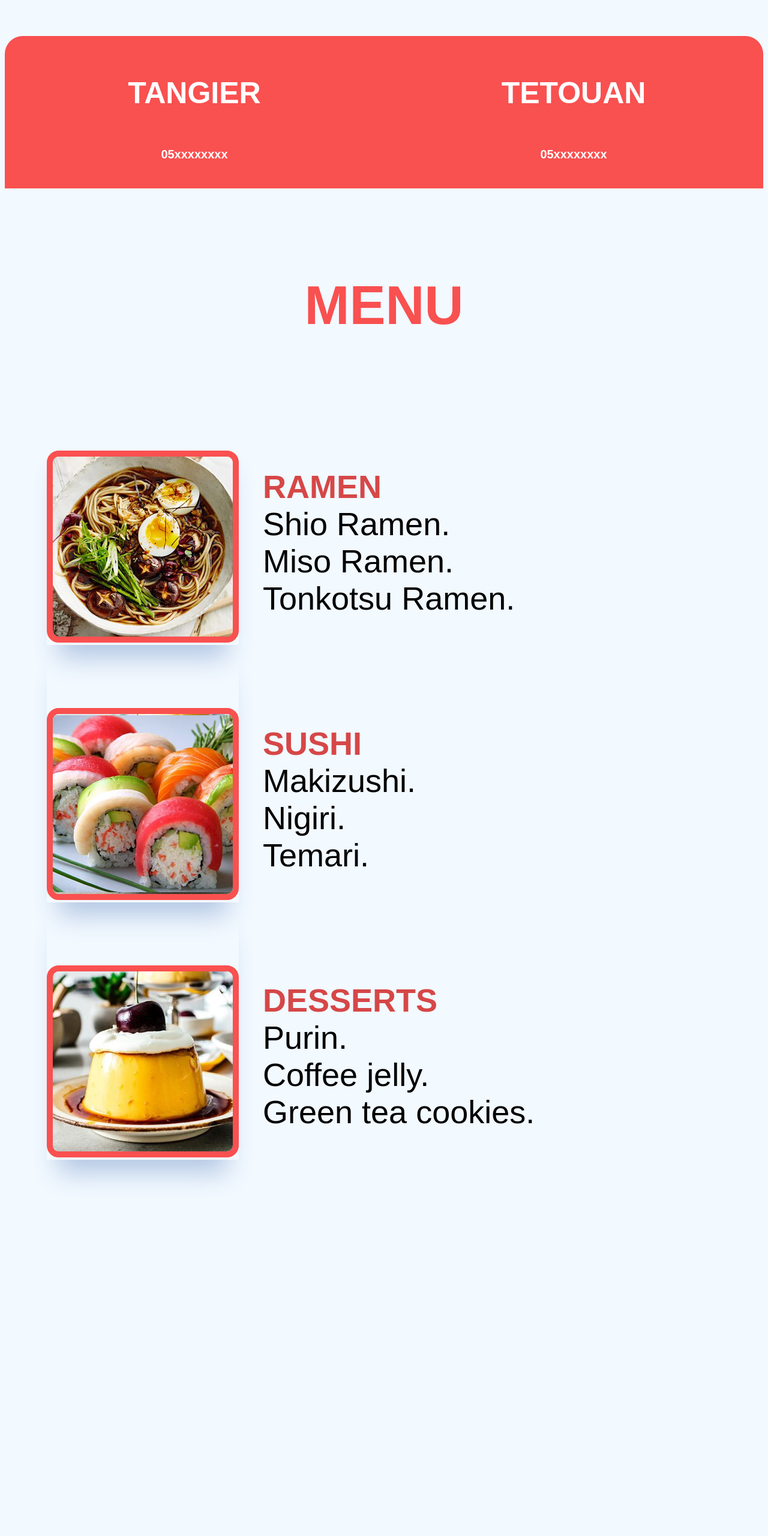
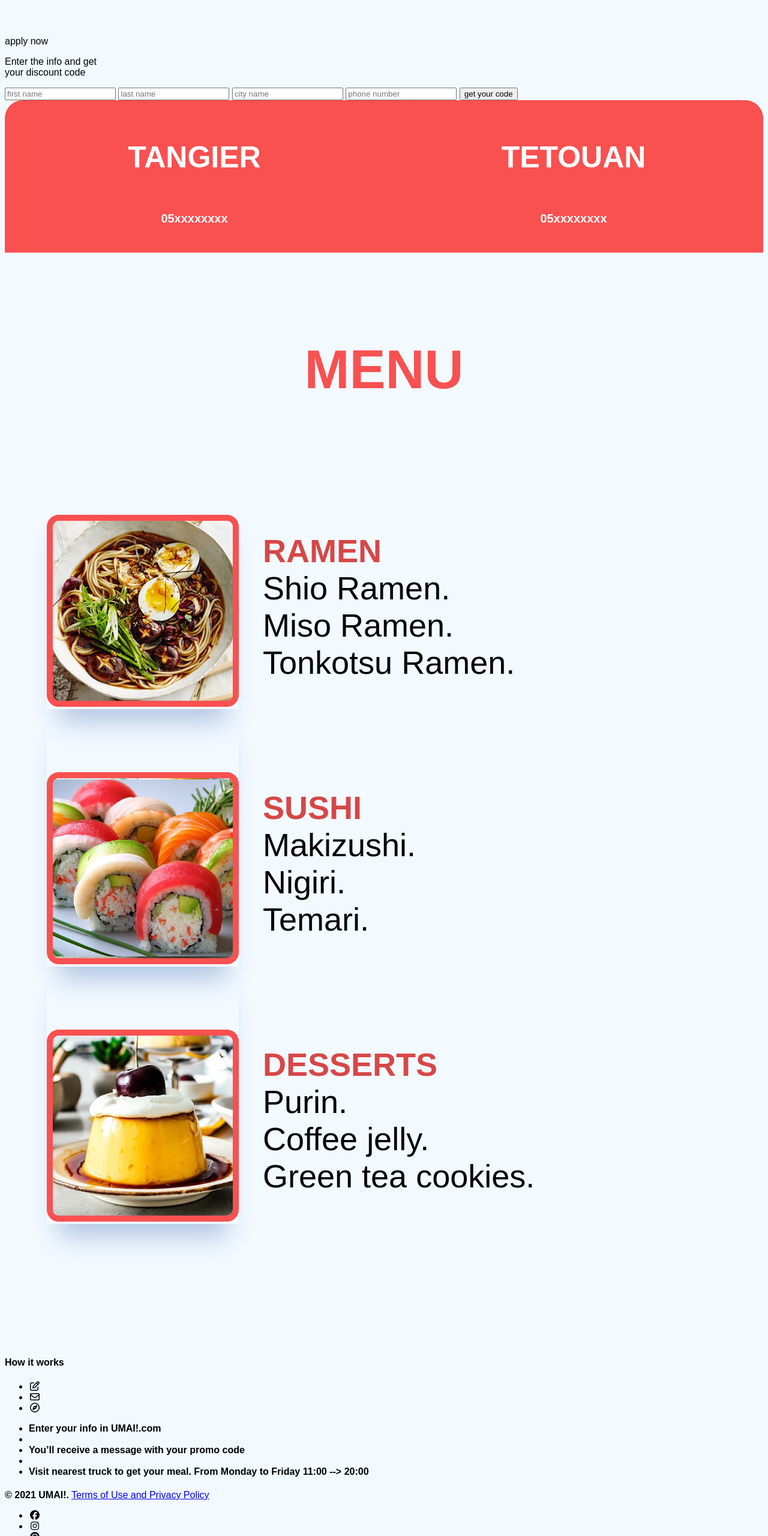
Before and after one commit to NadaBouyahya/truck_landingpage, a plain HTML site: page index.html in a window 1280 px wide. Shown: the part 1022-3582 px from the top of the page at 60% size. Before the commit the page ends 3164 px from the top, so only its background shows below. Drawn offline with Linux system fonts and the light colour scheme.

Commit message:
update index.html

```diff
--- a/index.html
+++ b/index.html
@@ -2,45 +2,54 @@
 <html lang="en">
 <head>
     <link rel="stylesheet" href="style.css">
-    <link rel="stylesheet" href="obile-style.css">
+    <link rel="stylesheet" href="mobile-style.css">
     <link rel="shortcut icon" href="">
+    <meta charset="UTF-8">
+    <meta http-equiv="X-UA-Compatible" content="IE=edge">
+    <meta name="viewport" content="width=device-width, initial-scale=1.0">
+    <link rel="stylesheet" href="https://use.fontawesome.com/releases/v5.0.7/css/all.css">
+    <link rel="stylesheet" href="fontawesome/css/all.css">
     <title>Apply to get 50% discount | UMAI!</title>
 </head>
 
 <!-- content -->
-
 <body>
-
-                   <!-- Boukkour work area -->
-
     <header>
+        <!-- logo -->
         <div class="logo">
             <a href="#"><img src="logo.png" alt="UMAI!-logo" width="300px"></a>
         </div>
+
         <!-- headline -->
         <div id="headline">
-            <h2>RUSH TO OUR TRUCK
-                TO GET THE BEST DISCOUNT <br><p>50%</p></h2>
+            <h2>RUSH TO OUR TRUCK TO GET THE BEST DISCOUNT <br><p>50%</p></h2>
         </div>
-    </div>
+
         <!-- form -->
+        <section class="discount_form">
+            <span>apply now</span>
+            <p>Enter the info and get<br>your discount code</p>
+            <form>
+                <input type="text" placeholder="first name">
+                <input type="text" placeholder="last name">
+                <input type="text" placeholder="city name">
+                <input type="text" placeholder="phone number">
+                <input class="code_button" type="button" value="get your code">
+            </form>
+        </section>
 
-
-                    <!-- Boukkour work area -->
         <!-- location area -->
         <div class="location-bar">
             <h2>tangier</h2><h2>tetouan</h2> <h3>05xxxxxxxx</h3><h3>05xxxxxxxx</h3>
         </div>
     </header>
 
+
     <!-- menu -->
-
     <main>
         <section id="">
-    <h1>menu</h1>
-
+            <h1>Menu</h1>
             <!-- images and menu list -->
-
             <div id="main-items">
                 <div id="imgs">
                     <div id="img1"><img src="Ramen.jpg" alt=""></div>
@@ -49,9 +58,7 @@
                 </div>
 
                 <!-- menu list -->
-
                 <div id="menu">
-
                     <div class="menu-content">
                         <ul>
                             <li class="menu-titles">RAMEN</li>
@@ -78,15 +85,40 @@
                             <li>Green tea cookies.</li>
                         </ul>
                     </div>
-
                 </div>
             </div>
         </section>
     </main>
 
+    <footer>
+        <h4>How it works <h4>
 
+        <div class="footer_content">
+            <div class="FAQ_icons">
+                <ul>
+                    <li class="write"> <i class="far fa-edit"></i> </li>
+                    <li class="message"> <i class="far fa-envelope"></i> </li>
+                    <li class="place"> <i class="far fa-compass"></i> </li>
+                </ul>
+            </div>
 
+            <div class="steps">
+                <ul>
+                    <li> Enter your info in UMAI!.com <li>
+                    <li> You’ll receive a message with your promo code <li>
+                    <li> Visit nearest truck to get your meal. From Monday to Friday 11:00 --> 20:00 </li>
+                </li>
+            </div>
+    </footer>
 
+    <div class="copyright">
+        <p> <strong>© 2021 UMAI!.</strong> <a href="#"> Terms of Use and Privacy Policy </a> </p>
+        <ul>
+            <li> <i class="fab fa-facebook"> </i> </li>
+            <li> <i class="fab fa-instagram"> </i> </li>
+            <li> <i class="fab fa-pinterest"> </i> </li>
+        </ul>
 
+    </div>
 </body>
 </html>
```
Lines whose indentation alone changed are shown as unchanged.
